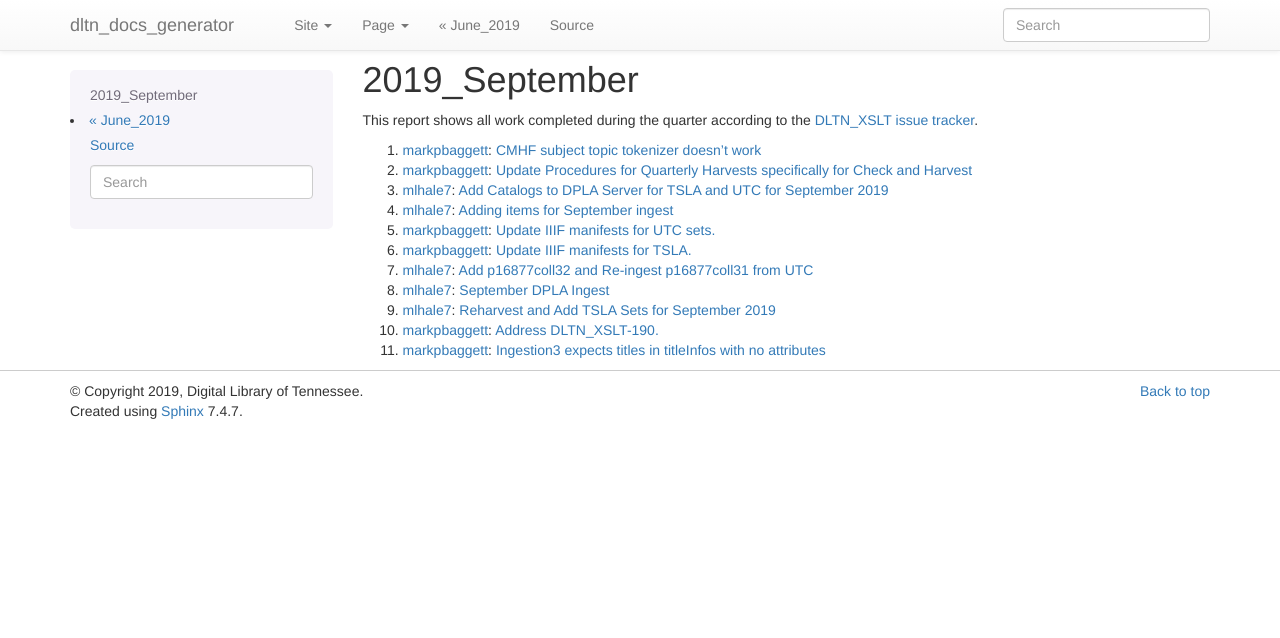
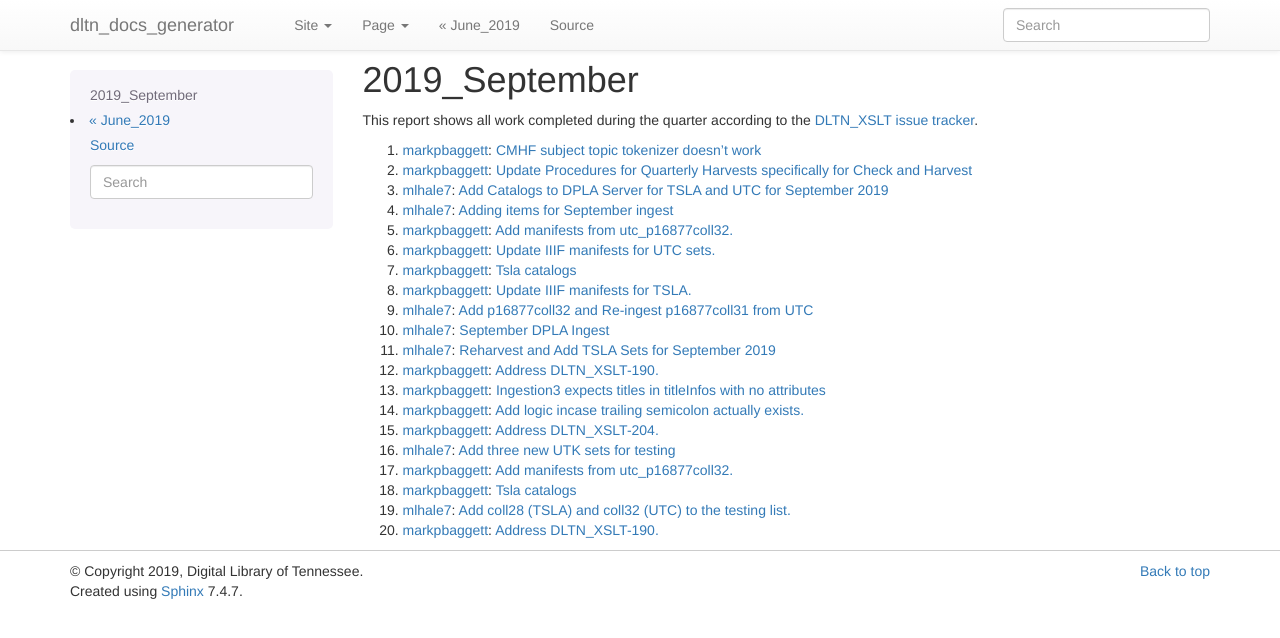
Before and after one commit to DigitalLibraryofTennessee/dltn_docs_generator, a Sphinx documentation site: the page built from docs/progress_reports/2019_09.rst, in a window 1280 px wide. Shown: the top 638 px of the page. Built offline with Sphinx 7.4.7, drawn with Linux system fonts in a browser that asks for light colours; pages that are not in the unit, such as notebooks, are missing from menus.

Commit message:
Add pull requests.

```diff
--- a/docs/progress_reports/2019_09.rst
+++ b/docs/progress_reports/2019_09.rst
@@ -7,10 +7,19 @@ This report shows all work completed during the quarter according to the `DLTN_X
 2. `markpbaggett <https://github.com/markpbaggett>`_: `Update Procedures for Quarterly Harvests specifically for Check and Harvest <https://github.com/DigitalLibraryofTennessee/DLTN_XSLT/issues/202>`_
 3. `mlhale7 <https://github.com/mlhale7>`_: `Add Catalogs to DPLA Server for TSLA and UTC for September 2019 <https://github.com/DigitalLibraryofTennessee/DLTN_XSLT/issues/201>`_
 4. `mlhale7 <https://github.com/mlhale7>`_: `Adding items for September ingest <https://github.com/DigitalLibraryofTennessee/DLTN_XSLT/issues/200>`_
-5. `markpbaggett <https://github.com/markpbaggett>`_: `Update IIIF manifests for UTC sets. <https://github.com/DigitalLibraryofTennessee/DLTN_XSLT/issues/198>`_
-6. `markpbaggett <https://github.com/markpbaggett>`_: `Update IIIF manifests for TSLA. <https://github.com/DigitalLibraryofTennessee/DLTN_XSLT/issues/196>`_
-7. `mlhale7 <https://github.com/mlhale7>`_: `Add p16877coll32 and Re-ingest p16877coll31 from UTC <https://github.com/DigitalLibraryofTennessee/DLTN_XSLT/issues/195>`_
-8. `mlhale7 <https://github.com/mlhale7>`_: `September DPLA Ingest <https://github.com/DigitalLibraryofTennessee/DLTN_XSLT/issues/193>`_
-9. `mlhale7 <https://github.com/mlhale7>`_: `Reharvest and Add TSLA Sets for September 2019 <https://github.com/DigitalLibraryofTennessee/DLTN_XSLT/issues/192>`_
-10. `markpbaggett <https://github.com/markpbaggett>`_: `Address DLTN_XSLT-190. <https://github.com/DigitalLibraryofTennessee/DLTN_XSLT/issues/191>`_
-11. `markpbaggett <https://github.com/markpbaggett>`_: `Ingestion3 expects titles in titleInfos with no attributes <https://github.com/DigitalLibraryofTennessee/DLTN_XSLT/issues/190>`_
+5. `markpbaggett <https://github.com/markpbaggett>`_: `Add manifests from utc_p16877coll32. <https://github.com/DigitalLibraryofTennessee/DLTN_XSLT/issues/199>`_
+6. `markpbaggett <https://github.com/markpbaggett>`_: `Update IIIF manifests for UTC sets. <https://github.com/DigitalLibraryofTennessee/DLTN_XSLT/issues/198>`_
+7. `markpbaggett <https://github.com/markpbaggett>`_: `Tsla catalogs <https://github.com/DigitalLibraryofTennessee/DLTN_XSLT/issues/197>`_
+8. `markpbaggett <https://github.com/markpbaggett>`_: `Update IIIF manifests for TSLA. <https://github.com/DigitalLibraryofTennessee/DLTN_XSLT/issues/196>`_
+9. `mlhale7 <https://github.com/mlhale7>`_: `Add p16877coll32 and Re-ingest p16877coll31 from UTC <https://github.com/DigitalLibraryofTennessee/DLTN_XSLT/issues/195>`_
+10. `mlhale7 <https://github.com/mlhale7>`_: `September DPLA Ingest <https://github.com/DigitalLibraryofTennessee/DLTN_XSLT/issues/193>`_
+11. `mlhale7 <https://github.com/mlhale7>`_: `Reharvest and Add TSLA Sets for September 2019 <https://github.com/DigitalLibraryofTennessee/DLTN_XSLT/issues/192>`_
+12. `markpbaggett <https://github.com/markpbaggett>`_: `Address DLTN_XSLT-190. <https://github.com/DigitalLibraryofTennessee/DLTN_XSLT/issues/191>`_
+13. `markpbaggett <https://github.com/markpbaggett>`_: `Ingestion3 expects titles in titleInfos with no attributes <https://github.com/DigitalLibraryofTennessee/DLTN_XSLT/issues/190>`_
+14. `markpbaggett <https://github.com/markpbaggett>`_: `Add logic incase trailing semicolon actually exists. <https://github.com/DigitalLibraryofTennessee/DLTN_XSLT/issues/206>`_
+15. `markpbaggett <https://github.com/markpbaggett>`_: `Address DLTN_XSLT-204. <https://github.com/DigitalLibraryofTennessee/DLTN_XSLT/issues/205>`_
+16. `mlhale7 <https://github.com/mlhale7>`_: `Add three new UTK sets for testing <https://github.com/DigitalLibraryofTennessee/DLTN_XSLT/issues/203>`_
+17. `markpbaggett <https://github.com/markpbaggett>`_: `Add manifests from utc_p16877coll32. <https://github.com/DigitalLibraryofTennessee/DLTN_XSLT/issues/199>`_
+18. `markpbaggett <https://github.com/markpbaggett>`_: `Tsla catalogs <https://github.com/DigitalLibraryofTennessee/DLTN_XSLT/issues/197>`_
+19. `mlhale7 <https://github.com/mlhale7>`_: `Add coll28 (TSLA) and coll32 (UTC) to the testing list. <https://github.com/DigitalLibraryofTennessee/DLTN_XSLT/issues/194>`_
+20. `markpbaggett <https://github.com/markpbaggett>`_: `Address DLTN_XSLT-190. <https://github.com/DigitalLibraryofTennessee/DLTN_XSLT/issues/191>`_
```
